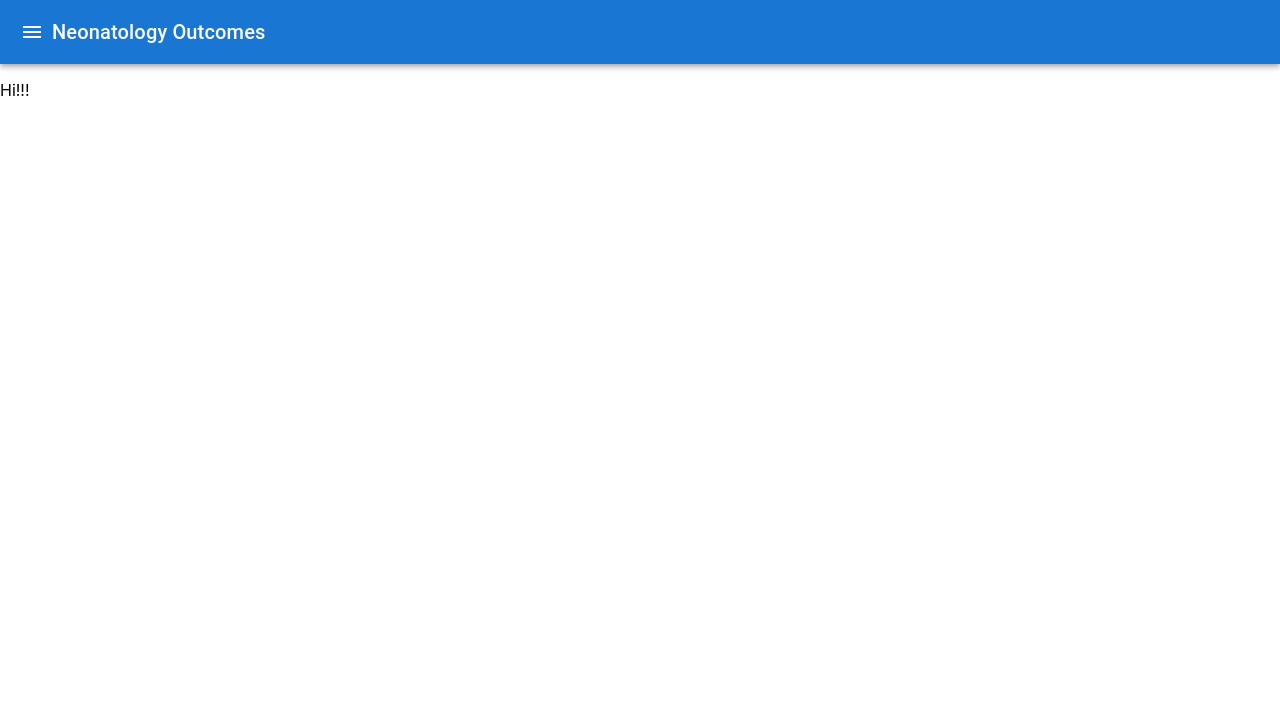
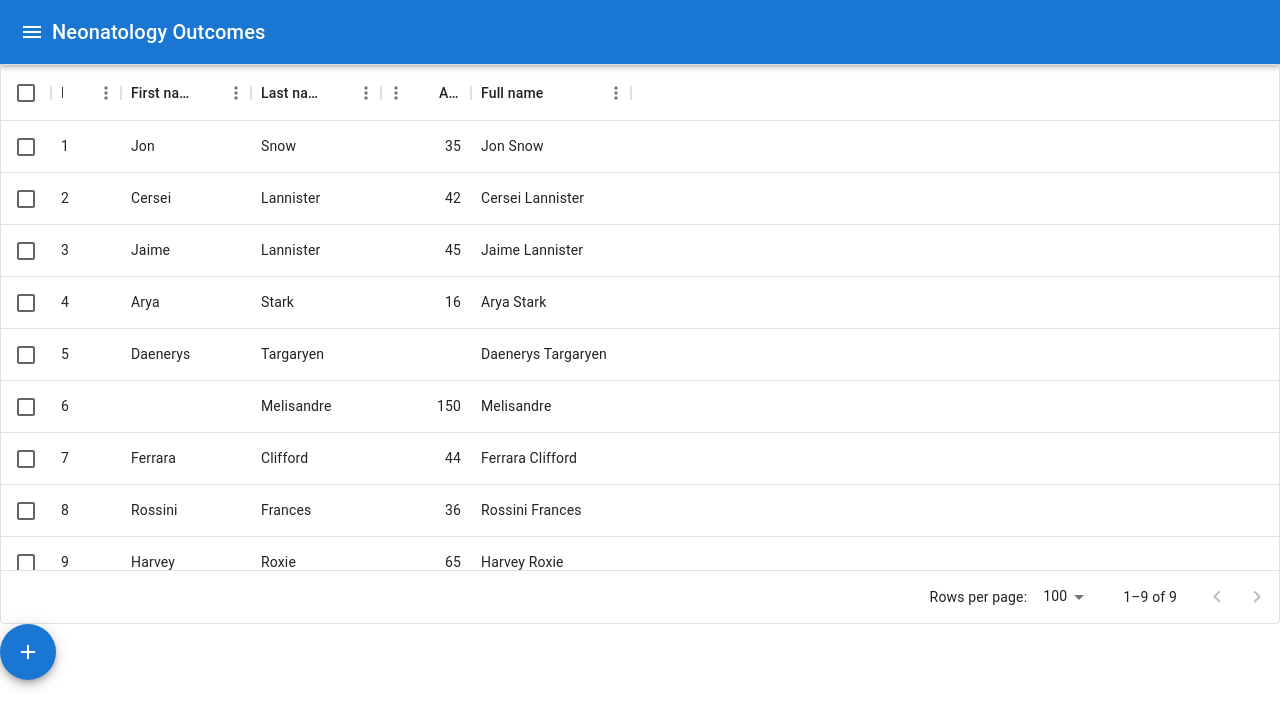
Before and after one commit to Neonatology-Outcomes/Frontend, a React (Create React App) app: page /rules in a window 1280 px wide. Shown: the top 728 px of the page. Built offline with nearby package versions, Linux system fonts and the light colour scheme.

Commit message:
added table and fab

```diff
--- a/package.json
+++ b/package.json
@@ -8,11 +8,13 @@
     "@fontsource/roboto": "^4.5.8",
     "@mui/icons-material": "^5.11.11",
     "@mui/material": "^5.11.13",
+    "@mui/x-data-grid": "^6.0.1",
     "@testing-library/jest-dom": "^5.16.5",
     "@testing-library/react": "^13.4.0",
     "@testing-library/user-event": "^13.5.0",
     "react": "^18.2.0",
     "react-dom": "^18.2.0",
+    "react-helmet": "^6.1.0",
     "react-router-dom": "5.3.4",
     "react-scripts": "5.0.1",
     "web-vitals": "^2.1.4"
--- a/src/components/layout/Drawer/index.js
+++ b/src/components/layout/Drawer/index.js
@@ -1,7 +1,6 @@
 import React, { useState } from "react";
 import { AppBar, Toolbar, IconButton, Typography, Drawer, Link, List, ListItem, ListItemText } from "@mui/material";
 import { Menu as MenuIcon } from "@mui/icons-material";
-import Home from '../../../pages/Home';
 import { styles } from "./styles";
 
 function DrawerComponent() {
--- a/src/pages/Rules/index.js
+++ b/src/pages/Rules/index.js
@@ -1,7 +1,64 @@
-function Rules() {
-    return (
-        <p>Hi!!!</p>
-    )
+import * as React from 'react';
+import { DataGrid } from '@mui/x-data-grid';
+import { Box } from '@mui/system';
+import AddIcon from '@mui/icons-material/Add';
+import Fab from '@mui/material/Fab';
+
+const columns = [
+  { field: 'id', headerName: 'ID', width: 70 },
+  { field: 'firstName', headerName: 'First name', width: 130 },
+  { field: 'lastName', headerName: 'Last name', width: 130 },
+  {
+    field: 'age',
+    headerName: 'Age',
+    type: 'number',
+    width: 90,
+  },
+  {
+    field: 'fullName',
+    headerName: 'Full name',
+    description: 'This column has a value getter and is not sortable.',
+    sortable: false,
+    width: 160,
+    valueGetter: (params) =>
+      `${params.row.firstName || ''} ${params.row.lastName || ''}`,
+  },
+];
+
+const rows = [
+  { id: 1, lastName: 'Snow', firstName: 'Jon', age: 35 },
+  { id: 2, lastName: 'Lannister', firstName: 'Cersei', age: 42 },
+  { id: 3, lastName: 'Lannister', firstName: 'Jaime', age: 45 },
+  { id: 4, lastName: 'Stark', firstName: 'Arya', age: 16 },
+  { id: 5, lastName: 'Targaryen', firstName: 'Daenerys', age: null },
+  { id: 6, lastName: 'Melisandre', firstName: null, age: 150 },
+  { id: 7, lastName: 'Clifford', firstName: 'Ferrara', age: 44 },
+  { id: 8, lastName: 'Frances', firstName: 'Rossini', age: 36 },
+  { id: 9, lastName: 'Roxie', firstName: 'Harvey', age: 65 },
+];
+
+export default function Rules() {
+  return (
+    <section style={{ height: '70vh', width: '100%' }}>
+      <DataGrid
+        rows={rows}
+        columns={columns}
+        pageSize={5}
+        rowsPerPageOptions={[5]}
+        checkboxSelection
+      />
+
+    <Box component="div"  >
+        <Box component="div" xs={{
+             justifyContent: 'flex-end'
+        }}>
+            <Fab color="primary" aria-label="add">
+                <AddIcon />
+            </Fab>
+        </Box>
+    </Box>
+
+
+    </section>
+  );
 }
-
-export default Rules;
--- /dev/null
+++ b/src/pages/Rules/styles.js
@@ -0,0 +1,3 @@
+export const styles = {
+
+};
```
Also changed, not shown: src/components/Link.js (deleted, +0 -38 lines), 1 other file (tests, documents, lock files or other folders).
